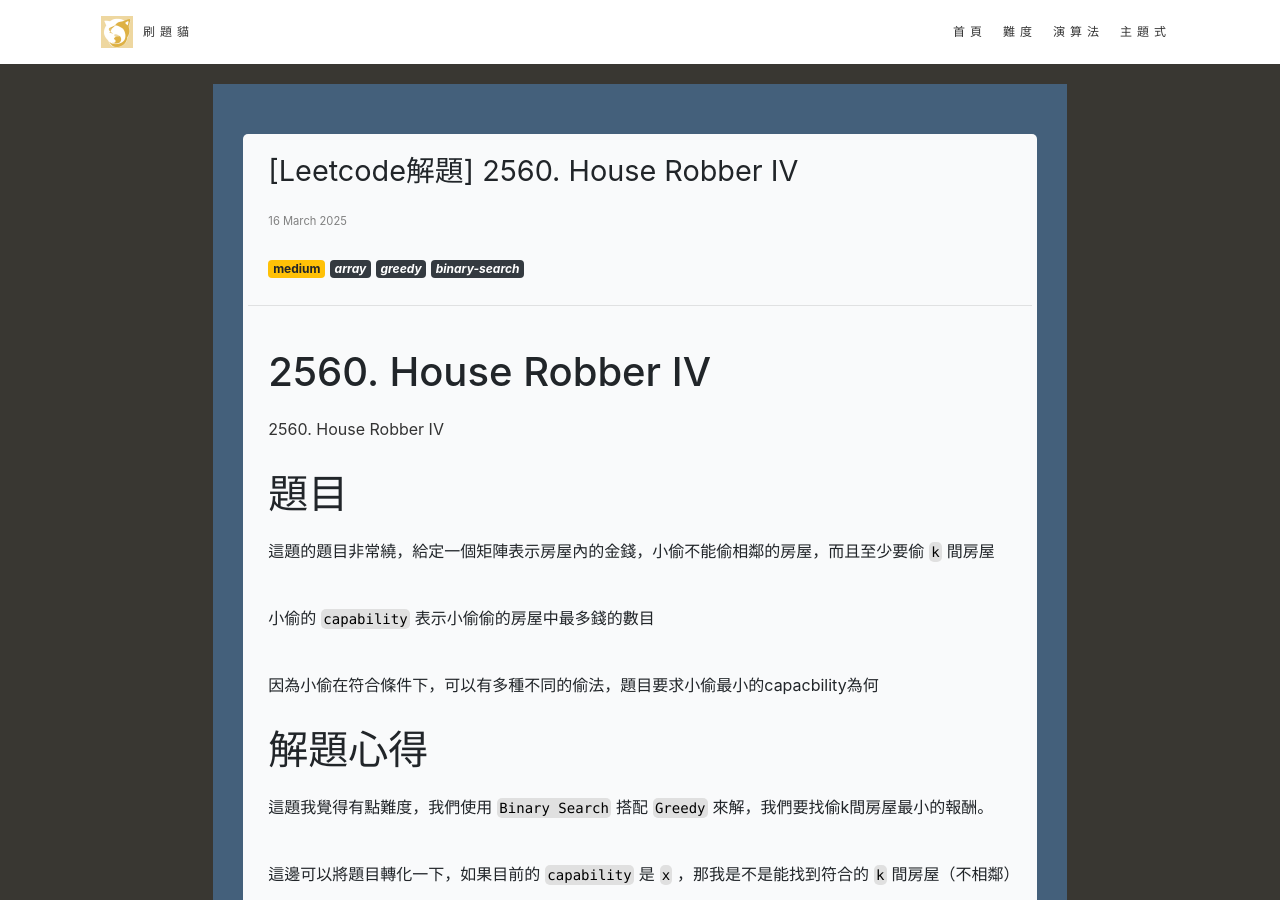
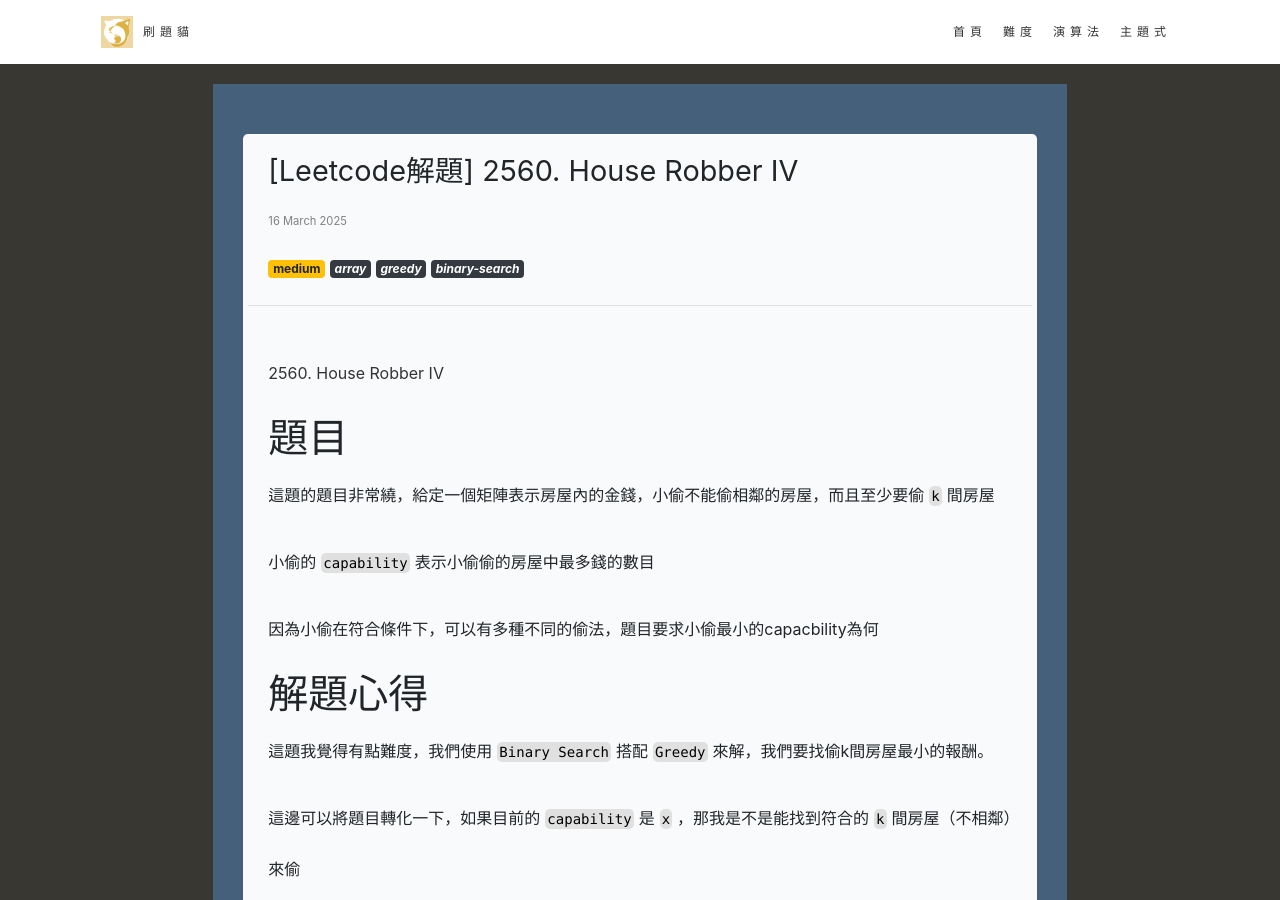
Before and after one commit to catxcoders/catxcoders.github.io, a Jekyll site: the page built from _posts/2025-03-16-2560-house-robber-iv.markdown, in a window 1280 px wide and 900 px high. Built offline with Jekyll 4.4.1, drawn with Linux system fonts in a browser that asks for light colours; nearby versions of some CDN libraries; formulas are drawn with MathJax 3.

Commit message:
polish 2560

```diff
--- a/_posts/2025-03-16-2560-house-robber-iv.markdown
+++ b/_posts/2025-03-16-2560-house-robber-iv.markdown
@@ -7,8 +7,6 @@ tags: array greedy binary-search
 langs: python
 excerpt_separator: <!--more-->
 ---
-
-# 2560. House Robber IV
 
 [2560. House Robber IV](https://leetcode.com/problems/house-robber-iv/description/)
 
```
